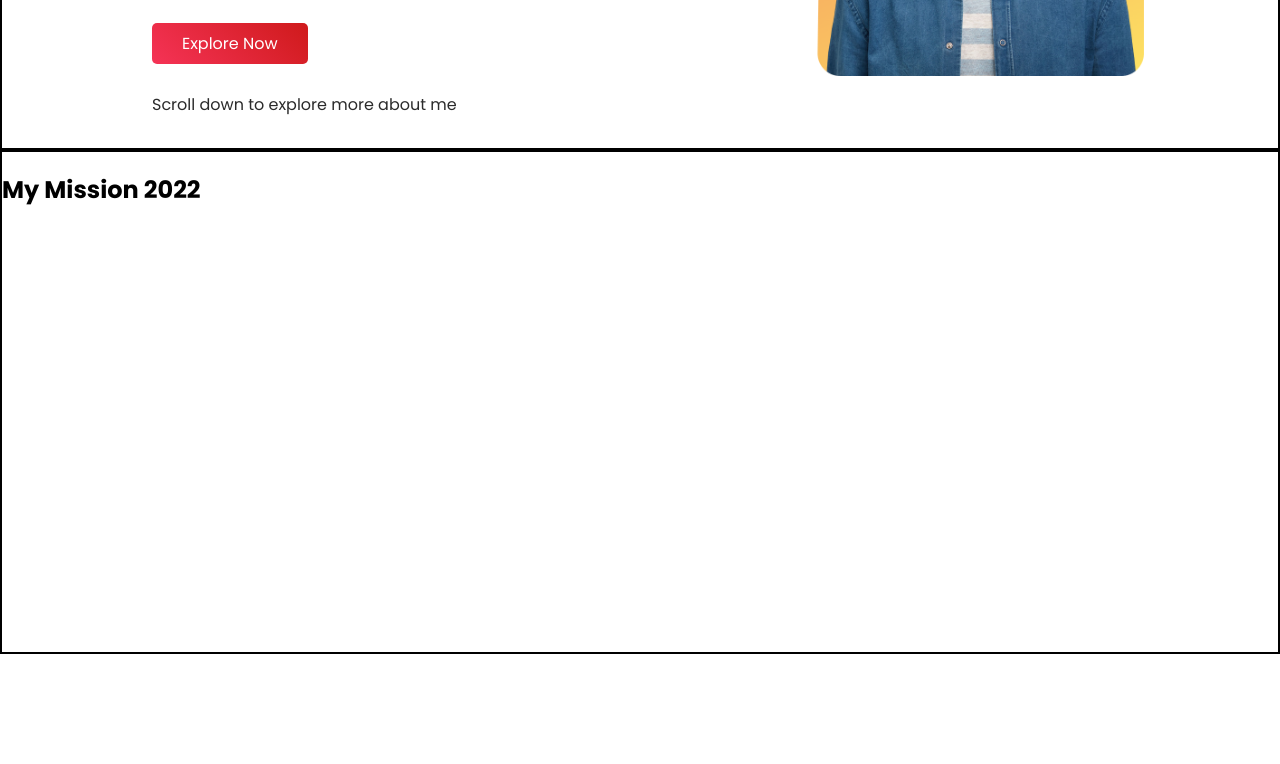
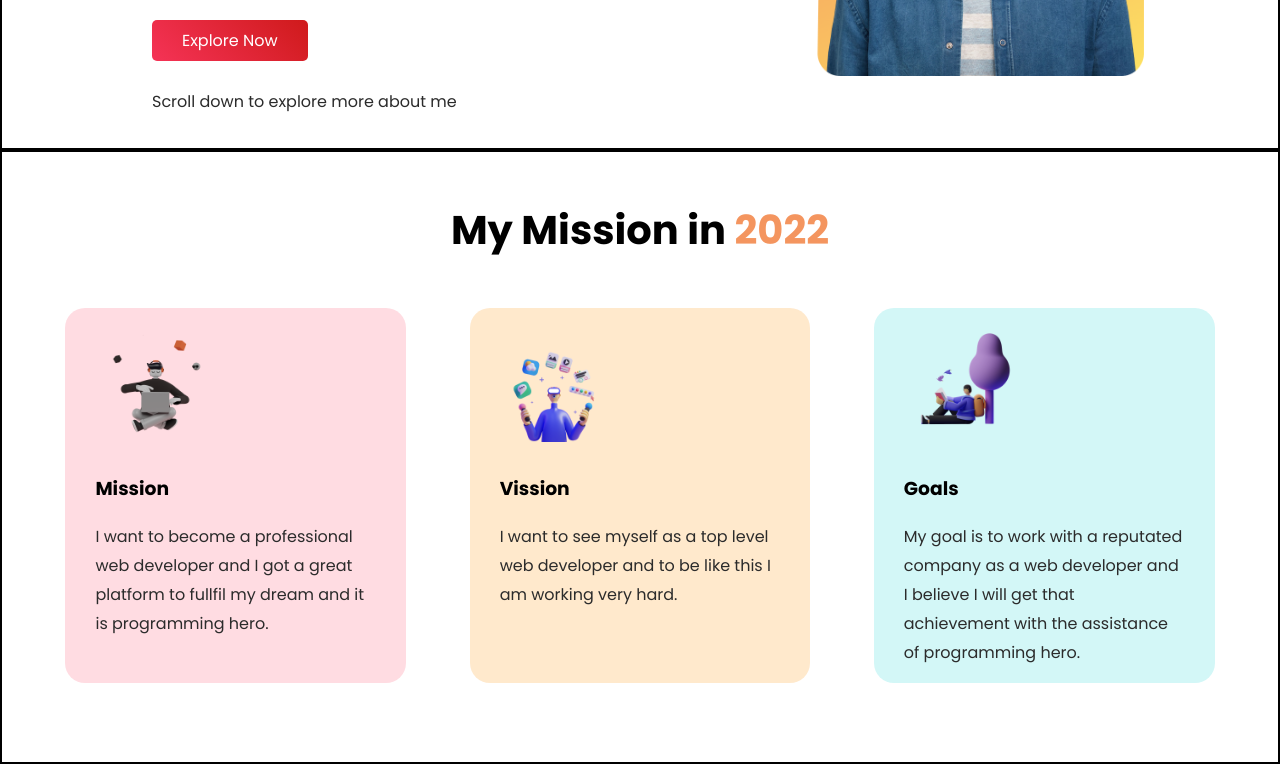
Before and after one commit to RakibPro/assignment1-portfolio, a plain HTML site: page index.html in a window 1280 px wide. Shown: the part 354-1118 px from the top of the page. Before the commit the page ends 1008 px from the top, so only its background shows below. Drawn offline with Linux system fonts and the light colour scheme.

Commit message:
mission section added

```diff
--- a/index.html
+++ b/index.html
@@ -27,13 +27,26 @@
     <!-- Hero Section End -->
 
     <!-- Mission Section Start -->
-    <section class="container mission-area">
-        <h1 class="m-title">My Mission 2022</h1>
-        <div class="mission">
-
+    <section class="mission-area">
+        <h1 class="m-title">My Mission in <span class="color-year"> 2022</span></h1>
+        <div class="main">
+            <div class="m-card mission">
+                <img src="./images/icon/illustrator-2.png" alt="" class="m-icon">
+                <h3>Mission</h3>
+                <p>I want to become a professional web developer and I got a great platform to fullfil my dream and it is programming hero.</p>
+            </div>
+            <div class="m-card vission">
+                <img src="./images/icon/illustrator-1.png" alt="" class="m-icon">
+                <h3>Vission</h3>
+                <p>I want to see myself as a top level web developer and to be like this I am working very hard.</p>
+            </div>
+            <div class="m-card goals">
+                <img src="./images/icon/illustrator-3.png" alt="" class="m-icon">
+                <h3>Goals</h3>
+                <p>My goal is to work with a reputated company as a web developer and I believe I will get that achievement with the assistance of programming hero.</p>
+            </div>
         </div>
     </section>
     <!-- Mission Section End -->
-
 </body>
 </html>
--- a/style.css
+++ b/style.css
@@ -34,7 +34,7 @@ body{
     color: #F4955F;
 }
 p{
-    line-height: 30px;
+    line-height: 29px;
     color: rgb(43, 43, 43);
 }
 .btn{
@@ -49,10 +49,41 @@ p{
 /* Hero Section End */
 
 /* Mission Section Start */
+.mission-area{
+    height: 550px;
+    border: 2px solid #000;
+    padding-bottom: 60px;
+}
+.m-title{
+    text-align: center;
+    font-size: 40px;
+    padding: 15px 0px;
+}
+.color-year{
+    color: #F4955F;
+}
+.main{
+    display: flex;
+    justify-content: space-evenly;
 
-
-
-
-
+}
+.m-card{
+    width: 22%;
+    border-radius: 20px;
+    padding: 0px 30px;
+}
+.m-icon{
+    padding-top: 20px;
+    height: 120px;
+}
+.mission{
+    background-color: rgba(255, 83, 111, 0.2);
+}
+.vission{
+    background-color: rgba(255, 145, 0, 0.2);
+}
+.goals{
+    background-color: rgba(35, 216, 216, 0.2);
+}
 
 /* Mission Section End */
```
